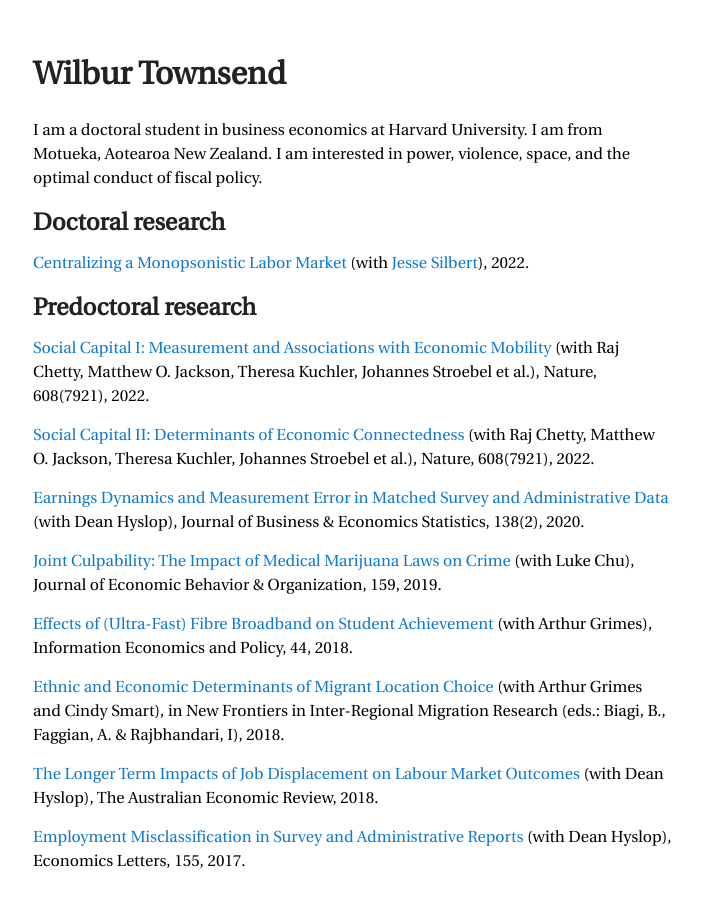
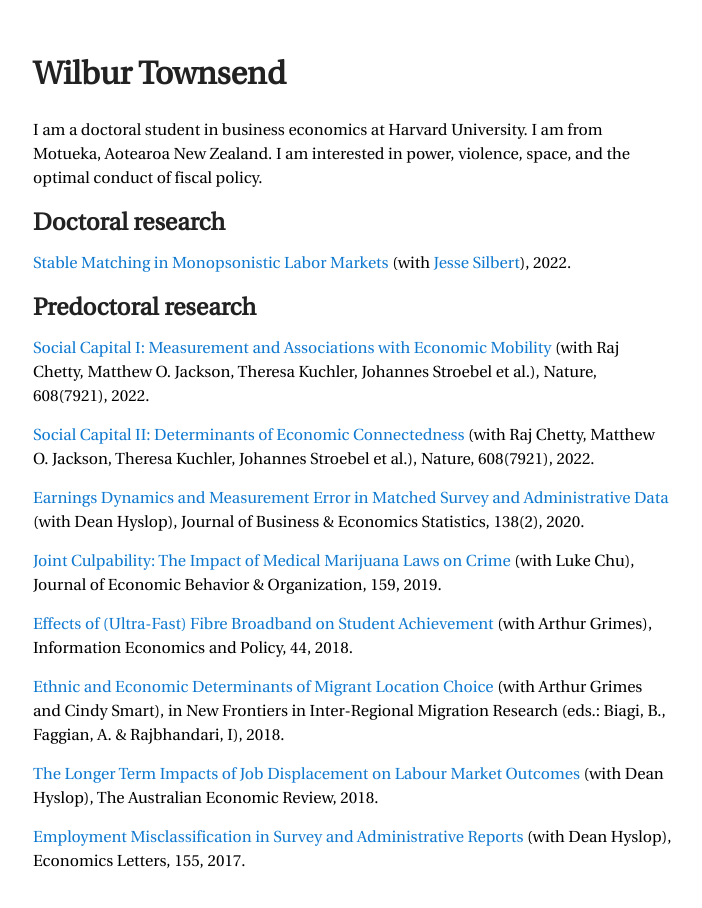
Before and after one commit to wilburtownsend/wilburtownsend.github.io, a Jekyll site: the page built from index.md, in a window 1280 px wide. Shown: the whole page, without its empty margins (287-989 px from the left). Built offline with Jekyll 4.4.1, drawn with Linux system fonts in a browser that asks for light colours; our own code applies the rules of GitHub Pages for plain Markdown files.

Commit message:
change paper name

```diff
--- a/index.md
+++ b/index.md
@@ -4,7 +4,7 @@ I am a doctoral student in business economics at Harvard University. I am from M
 
 ### Doctoral research
 
-[Centralizing a Monopsonistic Labor Market](papers/market design monopsony.pdf)
+[Stable Matching in Monopsonistic Labor Markets](papers/market design monopsony.pdf)
 (with [Jesse Silbert](https://jesse-silbert.github.io/)), 2022.
 
 
```
